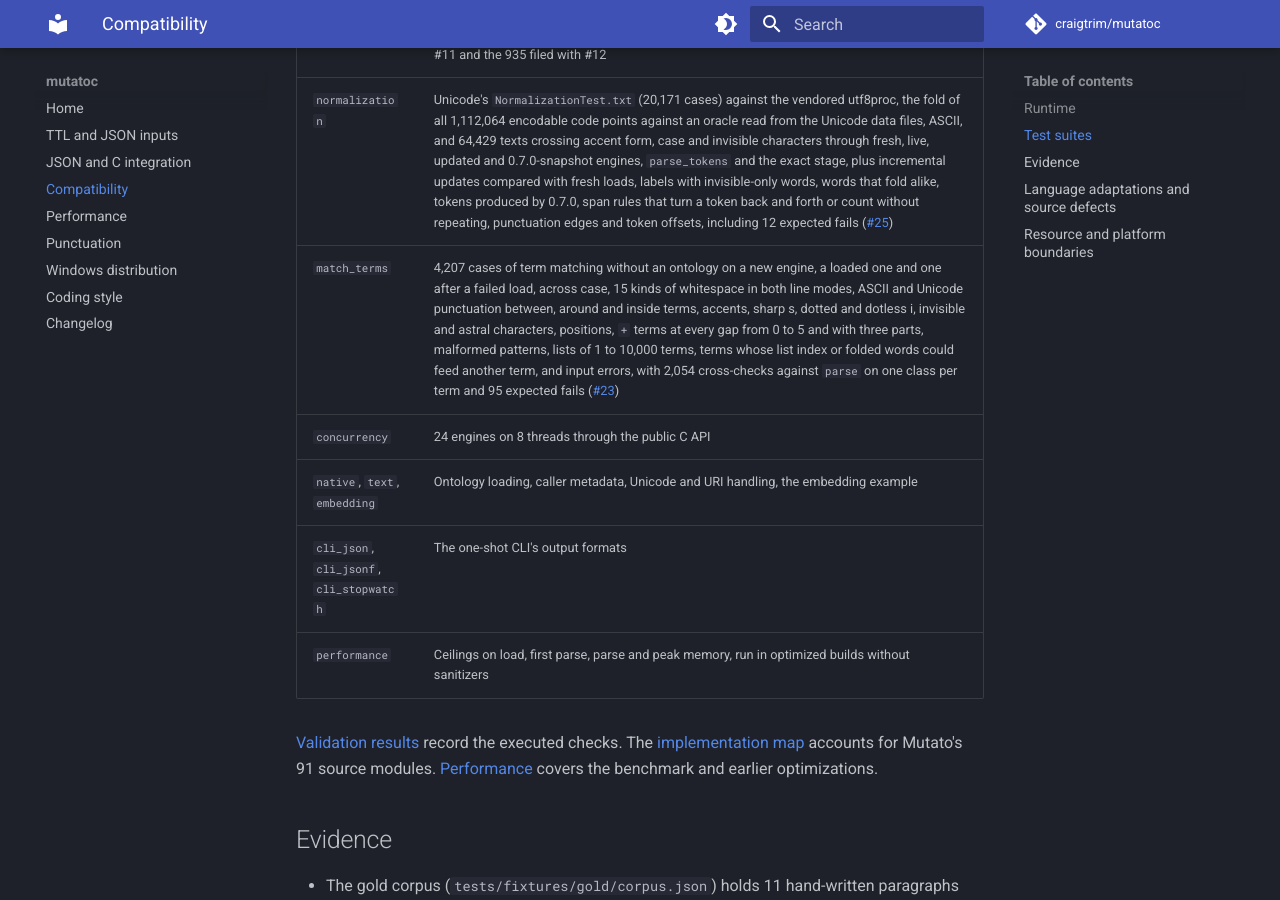
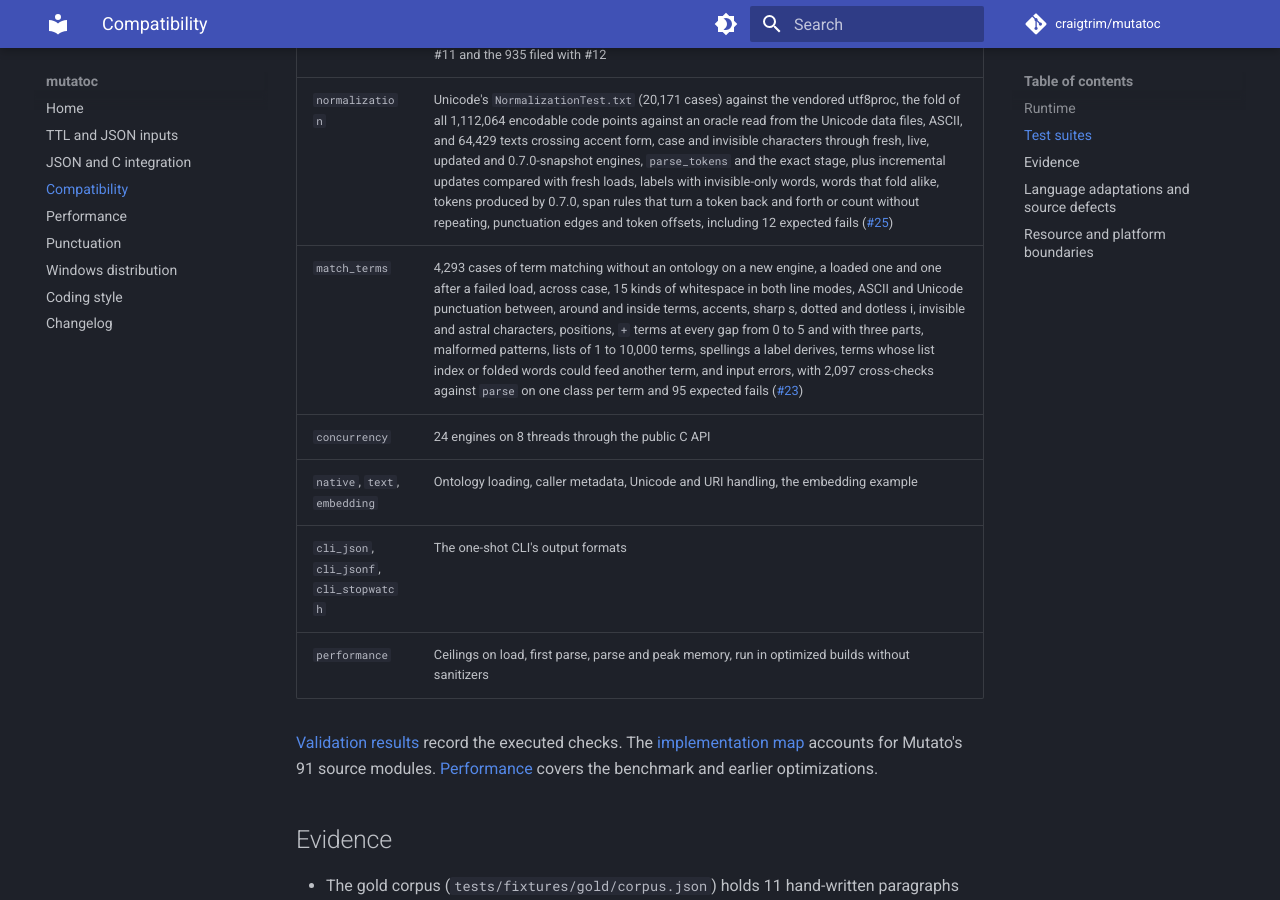
Before and after one commit to craigtrim/mutatoc, an MkDocs documentation site: the page built from docs/compatibility.md, in a window 1280 px wide and 900 px high, scrolled down 1542 px. Built offline with MkDocs 1.6.1 and Material for MkDocs 9.7.7, drawn with Linux system fonts in a browser that asks for light colours; comment, search, counter and statistics services are not loaded.

Commit message:
docs: update the match_terms suite counts

```diff
--- a/docs/compatibility.md
+++ b/docs/compatibility.md
@@ -31,7 +31,7 @@
 | `token_fidelity` | 3,244 cases that hold every token and entity to the input's exact text and offsets, across apostrophe, quote and dash variants in the input and in stored synonyms, whitespace, contractions, abbreviations, Unicode and invalid input |
 | `span_distance` | 39,111 cases that hold every word of a span rule within its distance, turn every group of span words into a span and give whitespace no position, across label widths, word orders, repeated words, punctuation and whitespace, pasted lists up to 1,442 lines, stopwords, competing rules, `ctr` values, the spans stage on its own, direction flags and context words, checked against an oracle that tries every choice of occurrences and against the 541 cases filed with #11 and the 935 filed with #12 |
 | `normalization` | Unicode's `NormalizationTest.txt` (20,171 cases) against the vendored utf8proc, the fold of all 1,112,064 encodable code points against an oracle read from the Unicode data files, ASCII, and 64,429 texts crossing accent form, case and invisible characters through fresh, live, updated and 0.7.0-snapshot engines, `parse_tokens` and the exact stage, plus incremental updates compared with fresh loads, labels with invisible-only words, words that fold alike, tokens produced by 0.7.0, span rules that turn a token back and forth or count without repeating, punctuation edges and token offsets, including 12 expected fails ([#25](https://github.com/craigtrim/mutatoc/issues/25)) |
-| `match_terms` | 4,207 cases of term matching without an ontology on a new engine, a loaded one and one after a failed load, across case, 15 kinds of whitespace in both line modes, ASCII and Unicode punctuation between, around and inside terms, accents, sharp s, dotted and dotless i, invisible and astral characters, positions, `+` terms at every gap from 0 to 5 and with three parts, malformed patterns, lists of 1 to 10,000 terms, terms whose list index or folded words could feed another term, and input errors, with 2,054 cross-checks against `parse` on one class per term and 95 expected fails ([#23](https://github.com/craigtrim/mutatoc/issues/23)) |
+| `match_terms` | 4,293 cases of term matching without an ontology on a new engine, a loaded one and one after a failed load, across case, 15 kinds of whitespace in both line modes, ASCII and Unicode punctuation between, around and inside terms, accents, sharp s, dotted and dotless i, invisible and astral characters, positions, `+` terms at every gap from 0 to 5 and with three parts, malformed patterns, lists of 1 to 10,000 terms, spellings a label derives, terms whose list index or folded words could feed another term, and input errors, with 2,097 cross-checks against `parse` on one class per term and 95 expected fails ([#23](https://github.com/craigtrim/mutatoc/issues/23)) |
 | `concurrency` | 24 engines on 8 threads through the public C API |
 | `native`, `text`, `embedding` | Ontology loading, caller metadata, Unicode and URI handling, the embedding example |
 | `cli_json`, `cli_jsonf`, `cli_stopwatch` | The one-shot CLI's output formats |
```
